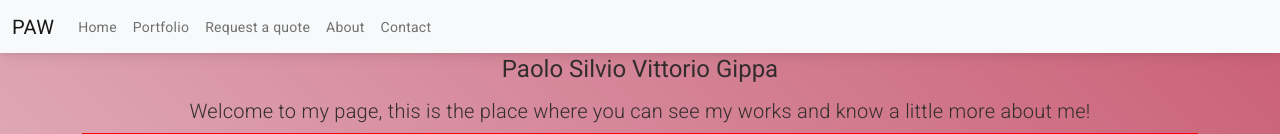
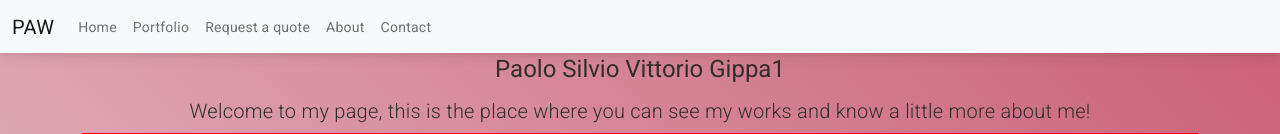
Before and after one commit to AlessandroZaza/Portfolio_Preventivo, an Angular app: page /portfolio-paolo in a window 1280 px wide. Shown: the top 134 px of the page. Built offline with nearby package versions, Linux system fonts and the light colour scheme.

Commit message:
test fix

```diff
--- a/src/app/components/portfolio-paolo/portfolio-paolo.component.html
+++ b/src/app/components/portfolio-paolo/portfolio-paolo.component.html
@@ -17,7 +17,7 @@
     <div class="jumbotron jumbotron-fluid">
       <div class="container">
         <h1 class="display-4 text-center text-dark">
-          Paolo Silvio Vittorio Gippa
+          Paolo Silvio Vittorio Gippa1
         </h1>
         <p class="lead text-center text-dark">
           Welcome to my page, this is the place where you can see my works and
```
